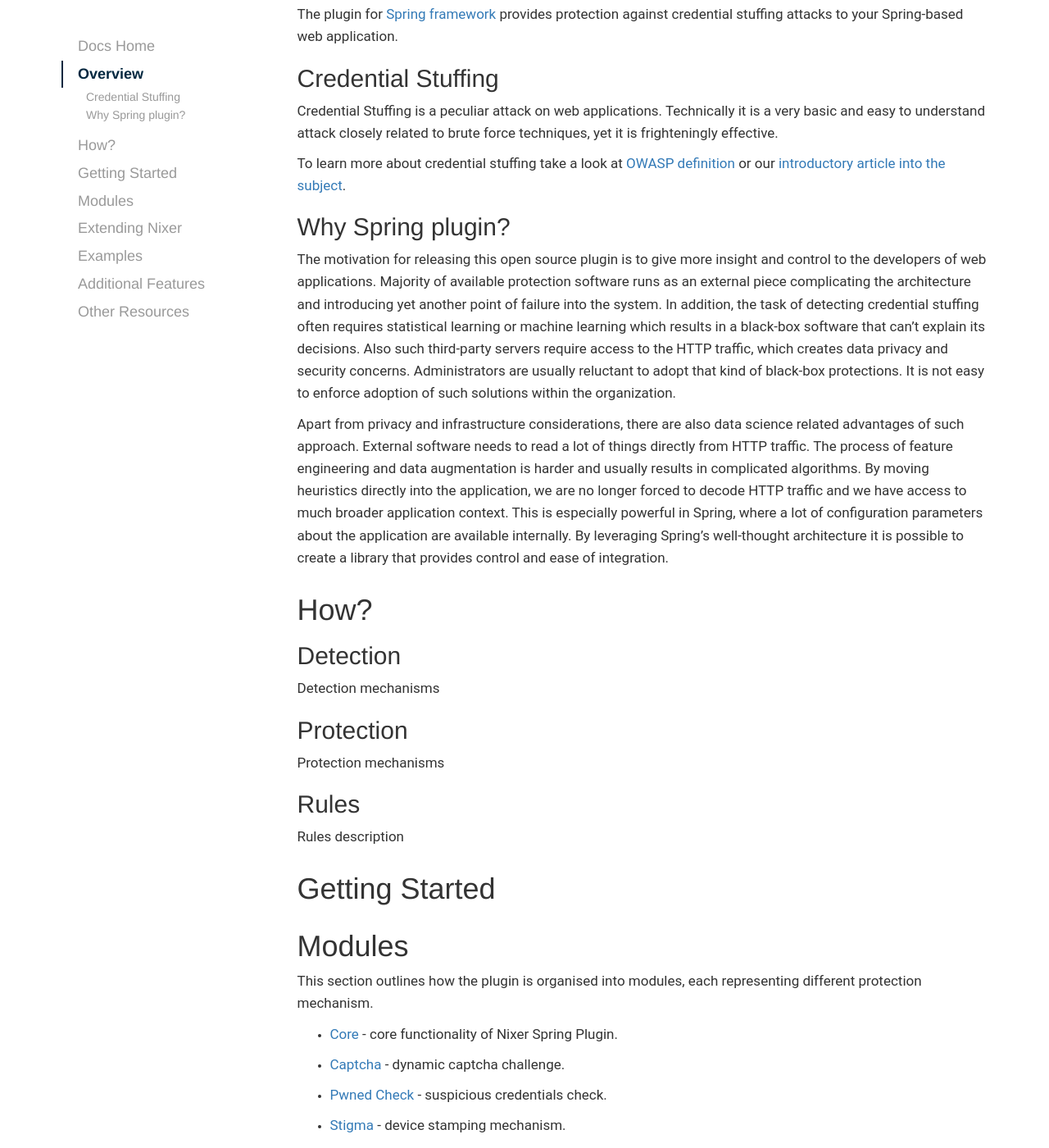
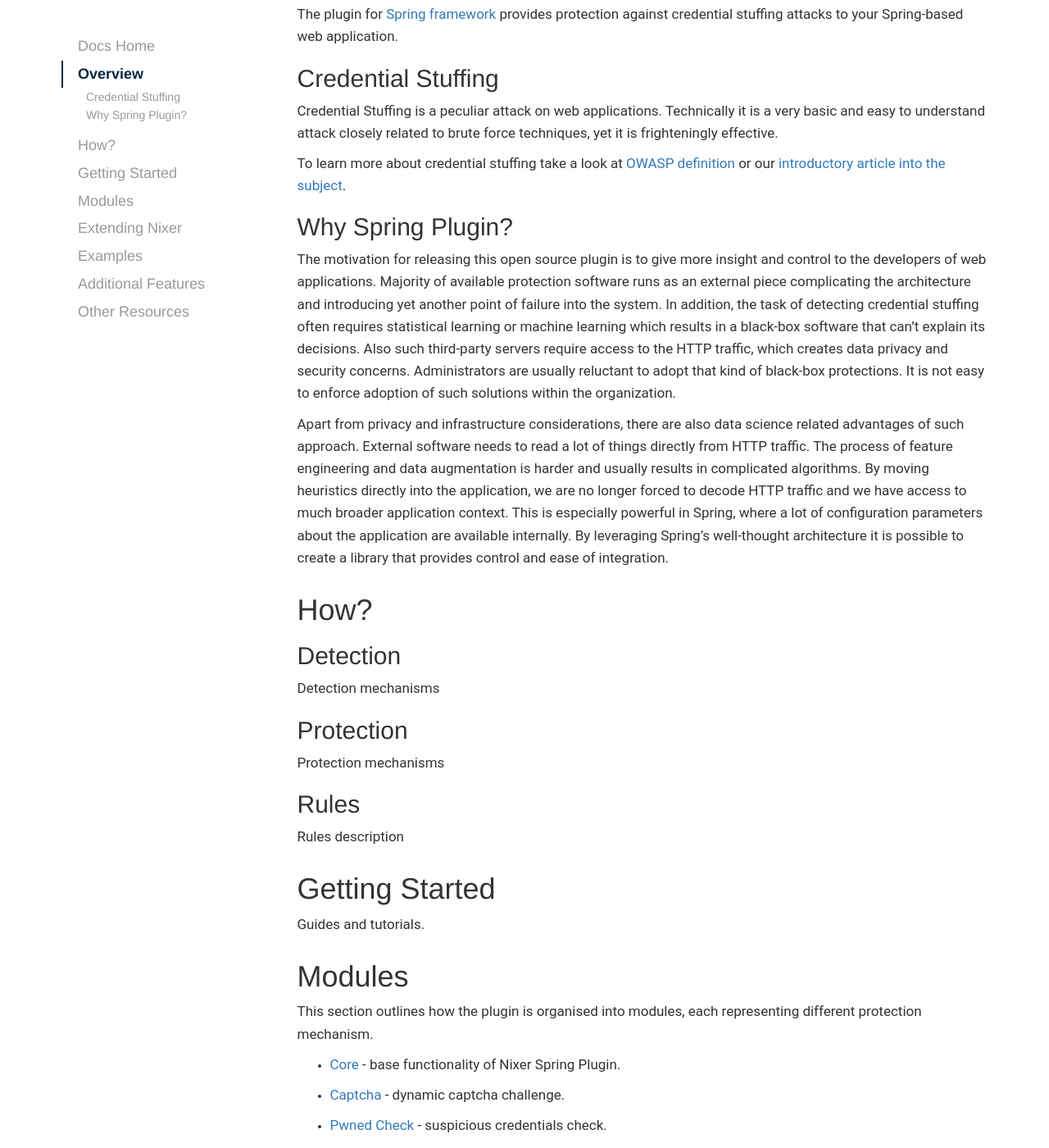
Before and after one commit to nixer-io/nixer-io.github.io, a Jekyll site: the page built from index.md, in a window 1280 px wide and 1400 px high, scrolled down 921 px. Shown: the whole window at 82% size. Built offline with Jekyll 4.4.1, drawn with Linux system fonts in a browser that asks for light colours; comment, search, counter and statistics services are not loaded; our own code applies the rules of GitHub Pages for plain Markdown files.

```diff
--- a/index.md
+++ b/index.md
@@ -41,7 +41,7 @@ closely related to brute force techniques, yet it is frighteningly effective.
 To learn more about credential stuffing take a look at [OWASP definition](https://www.owasp.org/index.php/Credential_stuffing) or our
 [introductory article into the subject](https://medium.com/@jbron/credential-stuffing-how-its-done-and-what-to-do-with-it-57ad66302ce2).
 
-## Why Spring plugin?
+## Why Spring Plugin?
 
 The motivation for releasing this open source plugin is to give more insight and control to the developers of web applications.
 Majority of available protection software runs as an external piece complicating the architecture and introducing yet another point
@@ -68,11 +68,12 @@ Protection mechanisms
 Rules description
 
 # Getting Started
+Guides and tutorials.
 
 # Modules
 This section outlines how the plugin is organised into modules, each representing different protection mechanism.
 
-* [Core]({{ site.baseurl }}/core) - core functionality of Nixer Spring Plugin.
+* [Core]({{ site.baseurl }}/core) - base functionality of Nixer Spring Plugin.
 
 * [Captcha]({{ site.baseurl }}/captcha) - dynamic captcha challenge.
 
```
Also changed, not shown: captcha.md (+1 -1 lines), pwned-check.md (+1 -1 lines), stigma.md (+1 -1 lines).
